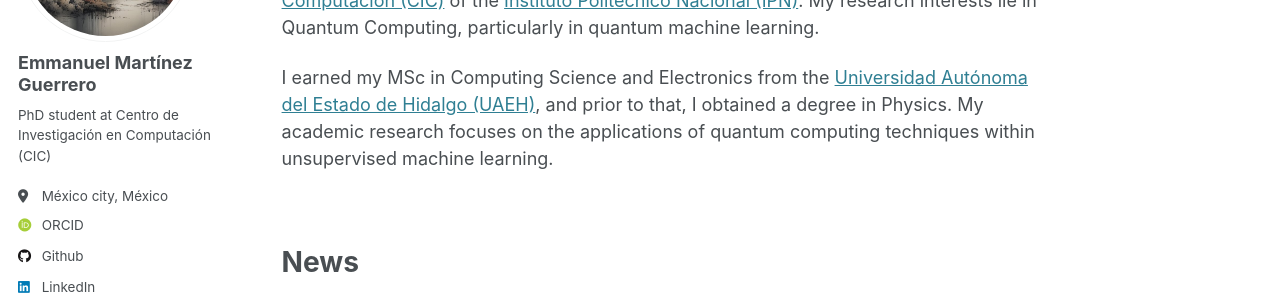
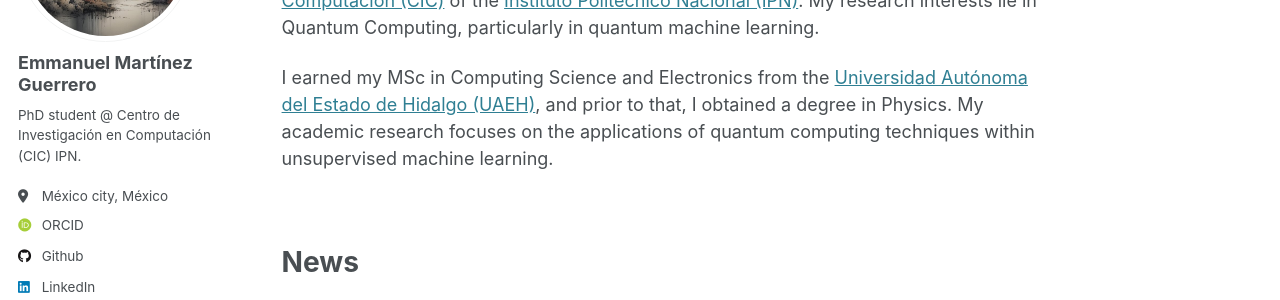
Before and after one commit to EmX-Mtz/EmX-Mtz.github.io, a Jekyll site: the page built from _pages/about.md, in a window 1280 px wide. Shown: the part 239-539 px from the top of the page. Built offline with Jekyll 4.4.1, drawn with Linux system fonts in a browser that asks for light colours; some web fonts are replaced.

Commit message:
_config.yml

```diff
--- a/_config.yml
+++ b/_config.yml
@@ -24,7 +24,7 @@ author:
   avatar           : "Profile_image.jpg"
   name             : "Emmanuel Martínez Guerrero"
   pronouns         : # example: "she/her"
-  bio              : "PhD student at Centro de Investigación en Computación (CIC)" #"   MSc in Computing Science and Electronics, with a background in Physics.   "
+  bio              : "PhD student @ Centro de Investigación en Computación (CIC) IPN." #"   MSc in Computing Science and Electronics, with a background in Physics.   "
   location         : "México city, México"
   employer         : #
   uri              : # URL
@@ -58,7 +58,7 @@ author:
   keybase          : # Username
   instagram        : # Username
   lastfm           : # Username
-  linkedin         : "www.linkedin.com/in/EmXMtz"
+  linkedin         : "EmXMtz"
   mastodon         : # URL
   medium           : # URL
   pinterest        : # Username
```
